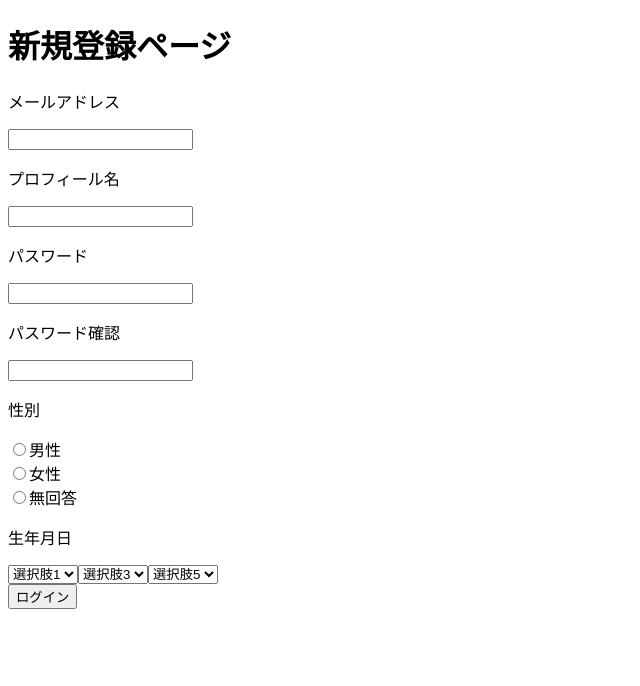
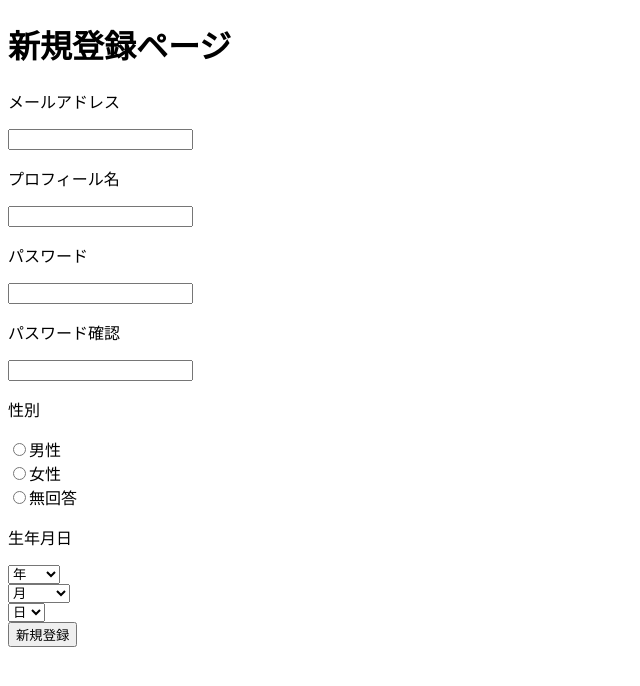
Before and after one commit to itc-s22020/QAapp-PBL, a Next.js app: page /signUp in a window 1280 px wide. Shown: the top 686 px of the page, without its empty margins (0-640 px from the left). Built offline with nearby package versions, Linux system fonts and the light colour scheme.

Commit message:
新規登録ページ終了

```diff
--- a/src/pages/signUp.js
+++ b/src/pages/signUp.js
@@ -4,10 +4,42 @@
 
 export default function signUp() {
   const [selectedOption, setSelectedOption] = useState('');
+  const [selectedYear, setSelectedYear] = useState('');
+  const [selectedMonth, setSelectedMonth] = useState('');
+  const [selectedDay, setSelectedDay] = useState('');
+
+  const StartYear = 1970;
+  const endYear = 2023;
+
+  const months = [
+    '１月', '２月', '３月', '４月', '５月', '６月',
+    '７月', '８月', '９月', '１０月' ,'１１月' ,'１２月'
+  ];
+  const days = [
+    1, 2, 3, 4, 5, 6, 7, 8, 9, 10,
+    11, 12, 13, 14, 15, 16, 17, 18,
+    19, 20, 21, 22, 23, 24, 25, 26,
+    27, 28, 29, 30, 31
+  ];
+
+  const years = Array.from({ length: endYear - StartYear + 1 }, (_, index) => StartYear + index);
 
   const handleOptionChange = (e) => {
     setSelectedOption(e.target.value);
   };
+
+  const handleYearChange = (e) => {
+    setSelectedYear(e.target.value);
+  };
+
+  const handleMonthChange = (e) => {
+    setSelectedMonth(e.target.value);
+  };
+
+  const handleDayChange = (e) => {
+    setSelectedDay(e.target.value);
+  };
+
   return (
     <div className={styles.container}>
       <h1 className={styles.h1}>新規登録ページ</h1>
@@ -51,7 +83,7 @@
 	    />
             <label
 	      className="form-check-label"
-	      for="inlineRadio1">男性
+	      htmlFor="inlineRadio1">男性
 	    </label>
 	  </div>
 
@@ -65,7 +97,7 @@
 	  />
             <label
 	    className="form-check-label"
-	    for="inlineRadio2">女性
+	    htmlFor="inlineRadio2">女性
 	    </label>
           </div>
 	  <div className="form-check form-check-inline">
@@ -78,30 +110,44 @@
 	    />
             <label
 	      className="form-check-label"
-	      for="inlineRadio2">無回答
+	      htmlFor="inlineRadio2">無回答
 	    </label>
 	  </div>
 	  <p>生年月日</p>
-	  <form>
-	    <label>
-	      <select value={selectedOption} onChange={handleOptionChange}>
-	        <option value="option1">選択肢1</option>
-	        <option value="option2">選択肢2</option>
-	      </select>
-	      <select value={selectedOption} onChange={handleOptionChange}>
-                <option value="option1">選択肢3</option>
-                <option value="option2">選択肢4</option>
-              </select>
-              <select value={selectedOption} onChange={handleOptionChange}>
-                <option value="option1">選択肢5</option>
-                <option value="option2">選択肢6</option>
-              </select>
-	    </label>
-	  </form>
+	  <div>
+	    <select value={selectedYear} onChange={handleYearChange}>
+	      <option value="">年</option>
+	      {years.map((year) => (
+		<option key={year} value={year}>
+	          {year}
+	        </option>
+	      ))}
+	    </select>
+	  </div>
+	  <div>
+            <select value={selectedMonth} onChange={handleMonthChange}>
+	      <option value="">月</option>
+	      {months.map((month, index) => (
+		<option key={index} value={month}>
+		  {month}
+		</option>
+	       ))}
+	    </select>
+	  </div>
+	  <div>
+	    <select value={selectedDay} onChange={handleDayChange}>
+	      <option value="">日</option>
+	      {days.map((day, index) => (
+		<option key={index} value={day}>
+		  {day}
+		</option>
+	       ))}
+	     </select>
+	  </div>
 	</div>
-	<div className={styles.footer}>
+        <div className={styles.footer}>
           <Link href="/login">
-            <button className={styles.button}>ログイン</button>
+            <button className={styles.button}>新規登録</button>
           </Link>
         </div>
     </div>
```
